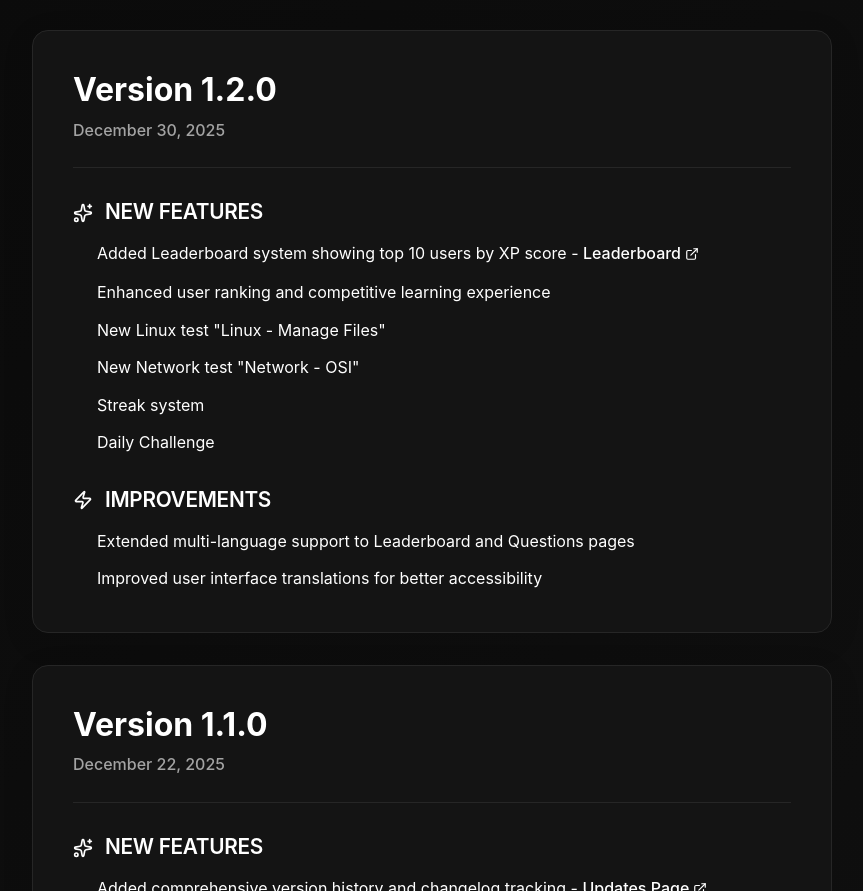
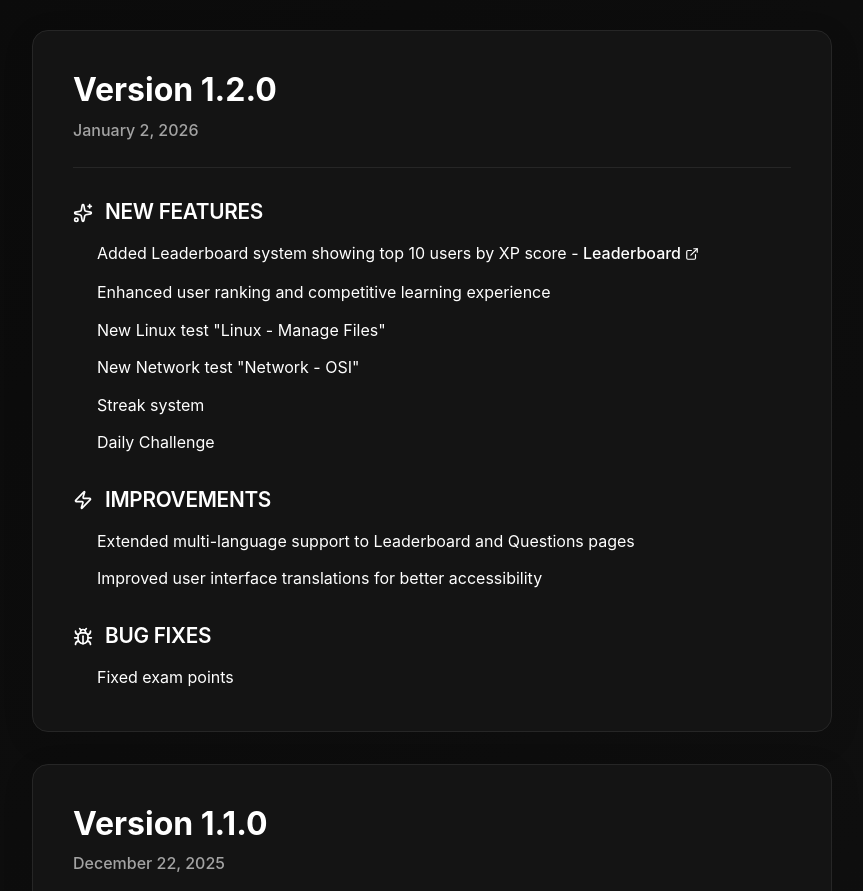
Before and after one commit to HojdaAdelin/net2077, a React (Vite) app in the folder frontend/: page /updates in a window 1280 px wide. Shown: the part 300-1191 px from the top of the page, without its empty margins (208-1071 px from the left). Built offline with nearby package versions, Linux system fonts and the light colour scheme; no server answers.

Commit message:
fix exam points

```diff
--- a/frontend/src/pages/Quiz.jsx
+++ b/frontend/src/pages/Quiz.jsx
@@ -129,7 +129,14 @@ export default function Quiz({ isExam = false }) {
         },
         credentials: 'include',
         body: JSON.stringify({ score, totalPoints })
-      }).catch(error => console.error('Error saving daily challenge:', error));
+      })
+      .then(response => response.json())
+      .then(data => {
+        if (data.streak && score > 0) {
+          updateUser({ streak: data.streak });
+        }
+      })
+      .catch(error => console.error('Error saving daily challenge:', error));
     }
 
     setShowResults(true);
--- a/frontend/src/pages/Updates.jsx
+++ b/frontend/src/pages/Updates.jsx
@@ -13,7 +13,7 @@ export default function Updates() {
   const getUpdatesData = () => [
     {
       version: '1.2.0',
-      date: 'December 30, 2025',
+      date: 'January 2, 2026',
       sections: [
         {
           title: t('updates.newFeatures'),
@@ -46,6 +46,13 @@ export default function Updates() {
           items: [
             { text: 'Extended multi-language support to Leaderboard and Questions pages' },
             { text: 'Improved user interface translations for better accessibility' }
+          ]
+        },
+        {
+          title: t('updates.bugFixes'),
+          icon: Bug,
+          items: [
+            { text: 'Fixed exam points' }
           ]
         }
       ]
```
Also changed, not shown: 1 other file (tests, documents, lock files or other folders).
